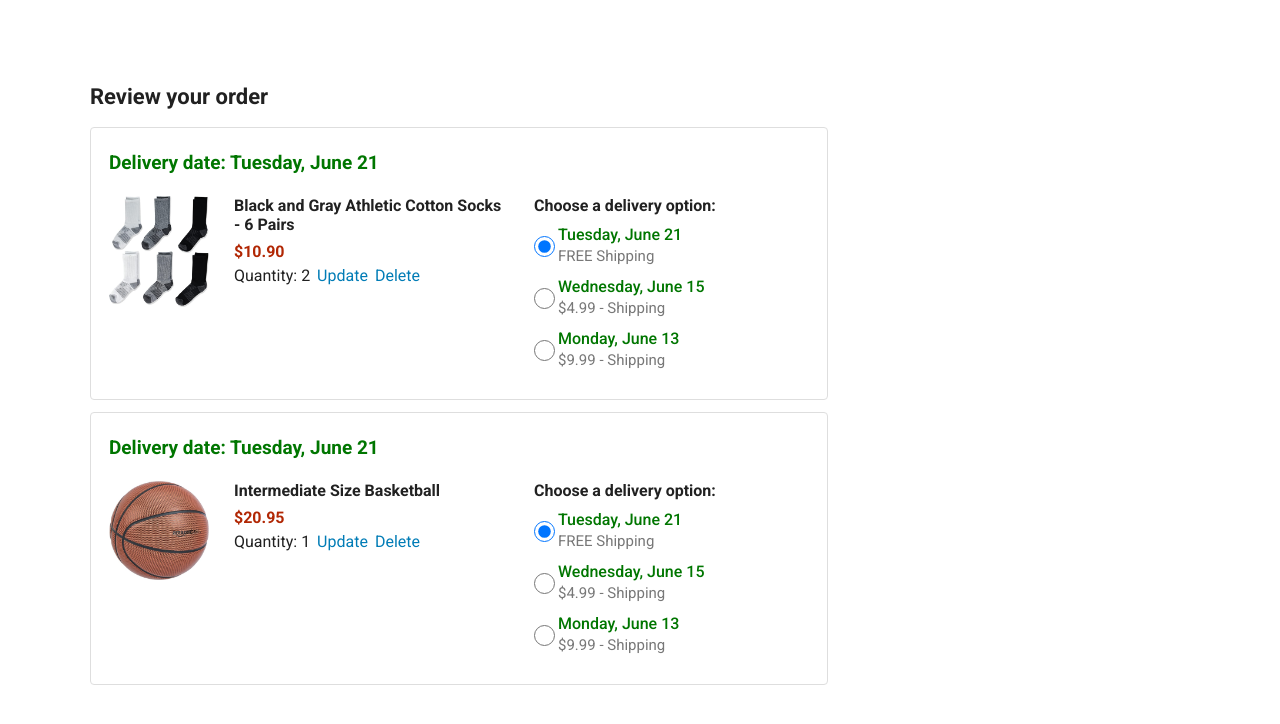
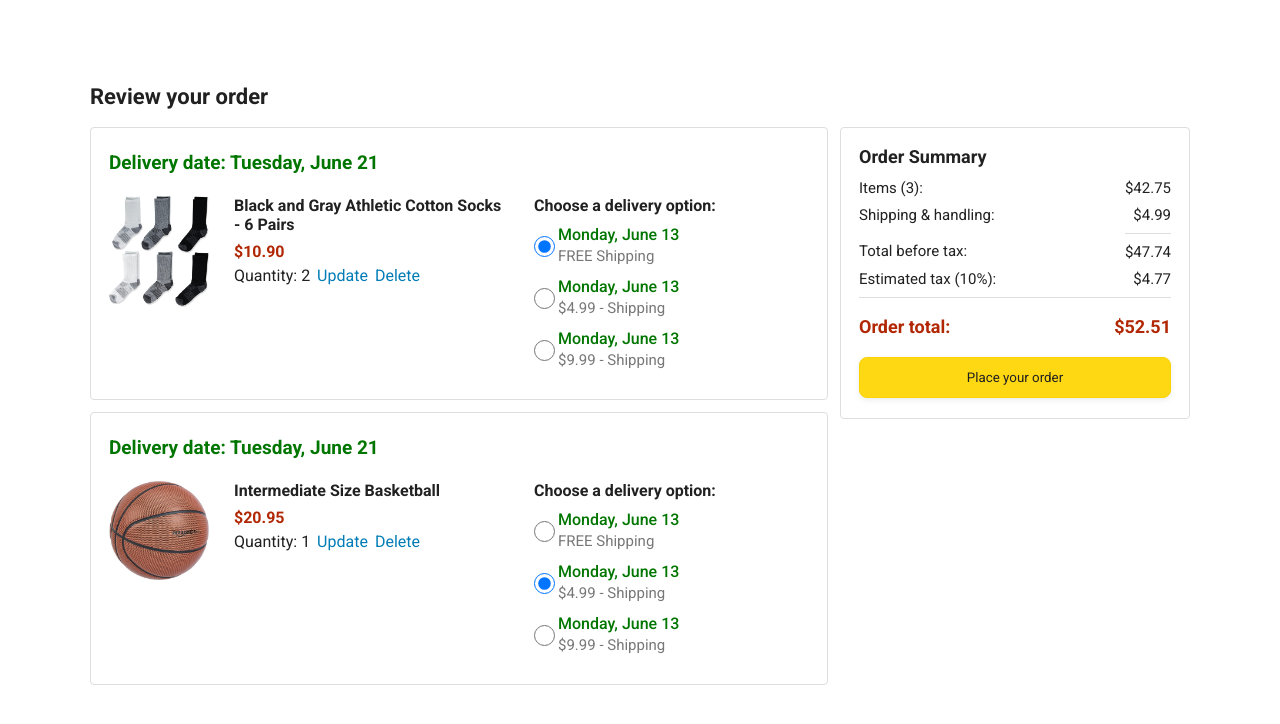
Before and after one commit to chrisppa/elegant-essentials, a plain HTML site: page checkout.html in a window 1280 px wide. Shown: the part 56-780 px from the top of the page. Drawn offline with Linux system fonts and the light colour scheme.

Commit message:
added the delivery options

```diff
--- a/checkout.html
+++ b/checkout.html
@@ -50,7 +50,41 @@
 
       <div class="checkout-grid">
         <div class="order-summary js-order-summary">
+          </div>
+          <div class="payment-summary">
+            <div class="payment-summary-title">
+              Order Summary
+            </div>
 
+            <div class="payment-summary-row">
+              <div>Items (3):</div>
+              <div class="payment-summary-money">$42.75</div>
+            </div>
+
+            <div class="payment-summary-row">
+              <div>Shipping &amp; handling:</div>
+              <div class="payment-summary-money">$4.99</div>
+            </div>
+
+            <div class="payment-summary-row subtotal-row">
+              <div>Total before tax:</div>
+              <div class="payment-summary-money">$47.74</div>
+            </div>
+
+            <div class="payment-summary-row">
+              <div>Estimated tax (10%):</div>
+              <div class="payment-summary-money">$4.77</div>
+            </div>
+
+            <div class="payment-summary-row total-row">
+              <div>Order total:</div>
+              <div class="payment-summary-money">$52.51</div>
+            </div>
+
+            <button class="place-order-button button-primary">
+              Place your order
+            </button>
+          </div>
       </div>
     </div>
 
--- a/data/cart.js
+++ b/data/cart.js
@@ -3,10 +3,12 @@ export let cart = JSON.parse(localStorage.getItem("cart")) || [
   {
     productId: "e43638ce-6aa0-4b85-b27f-e1d07eb678c6",
     quantity: 2,
+    deliveryOptionId: '1',
   },
   {
     productId: "15b6fc6f-327a-4ec4-896f-486349e85a3d",
     quantity: 1,
+    deliveryOptionId: '2',
   },
 ];
 
@@ -36,6 +38,7 @@ export function addToCart(productId) {
     cart.push({
       productId,
       quantity: qtySelected,
+      deliveryOptionId: '1',
     });
   }
 
@@ -65,3 +68,20 @@ export function calculateCartQuantity() {
 
   return totalCartQuantity;
 }
+
+// function to update the cart quantity using the update link
+export function updateCart(productId, newQuantity) {
+  let matchingItem;
+
+  cart.forEach((cartItem) => {
+    if (cartItem.productId === productId) {
+      matchingItem = cartItem;
+    }
+  });
+
+  if  (matchingItem) {
+    matchingItem.quantity = newQuantity;
+  }
+
+  saveToStorage();
+}
--- /dev/null
+++ b/data/delivery_options.js
@@ -0,0 +1,17 @@
+ export const deliveryOptions = [
+  {
+    id: '1',
+    deliveryDays: 7,
+    priceCents: 0,
+  },
+  {
+    id: '2',
+    deliveryDays: 3,
+    priceCents: 499,
+  },
+  {
+    id: '3',
+    deliveryDays: 1,
+    priceCents: 999,
+  },
+]
--- a/scripts/checkout.js
+++ b/scripts/checkout.js
@@ -1,6 +1,12 @@
-import { cart, removeFromCart, calculateCartQuantity } from "../data/cart.js";
+import {
+  cart,
+  removeFromCart,
+  calculateCartQuantity,
+  updateCart,
+} from "../data/cart.js";
 import { products } from "../data/products.js";
 import { formatCurrency } from "./utils/money.js";
+import { deliveryOptions } from "../data/delivery_options.js";
 
 updateCartQuantity();
 let cartSummaryHTML = "";
@@ -33,12 +39,22 @@ cart.forEach((cartItem) => {
             matchingItem.priceCents
           )}</div>
           <div class="product-quantity">
-            <span> Quantity: <span class="quantity-label">${
+            <span class = "qty-text"> Quantity: <span class="quantity-label">${
               cartItem.quantity
             }</span> </span>
-            <span class="update-quantity-link link-primary">
+            <span class="update-quantity-link link-primary js-update-quantity-link" data-product-id="${
+              matchingItem.id
+            }">
               Update
             </span>
+
+            <!-- code for the update input -->
+            <input type='number' class="quantity-input js-quantity-input-${
+              matchingItem.id
+            }">
+            <span class="save-quantity-link link-primary js-save-quantity-link" data-product-id="${
+              matchingItem.id
+            }">Save</span>
             <span class="delete-quantity-link link-primary js-delete-quantity-link" data-product-id="${
               matchingItem.id
             }">
@@ -51,45 +67,42 @@ cart.forEach((cartItem) => {
           <div class="delivery-options-title">
             Choose a delivery option:
           </div>
+          ${deliveryOptionsHtml(matchingItem, cartItem)}
+        </div>
+      </div>
+    </div>
+  `;
+});
+
+// the delivery options
+function deliveryOptionsHtml(matchingItem, cartItem) {
+  let html = "";
+
+  deliveryOptions.forEach((deliveryOption) => {
+    let priceString =
+      deliveryOption.priceCents === 0
+        ? "FREE "
+        : `$${formatCurrency(deliveryOption.priceCents)} - `;
+
+    const isChecked = (deliveryOption.id === cartItem.deliveryOptionId);
+    html += `
       <div class="delivery-option">
         <input
-              type="radio"
-              checked
-              class="delivery-option-input"
-              name="delivery-option-${matchingItem.id}"
-            />
-            <div>
-              <div class="delivery-option-date">Tuesday, June 21</div>
-              <div class="delivery-option-price">FREE Shipping</div>
-            </div>
-          </div>
-          <div class="delivery-option">
-            <input
-              type="radio"
-              class="delivery-option-input"
-              name="delivery-option-${matchingItem.id}"
-            />
-            <div>
-              <div class="delivery-option-date">Wednesday, June 15</div>
-              <div class="delivery-option-price">$4.99 - Shipping</div>
-            </div>
-          </div>
-          <div class="delivery-option">
-            <input
-              type="radio"
+          type="radio" ${isChecked? 'checked': ''}
           class="delivery-option-input"
           name="delivery-option-${matchingItem.id}"
         />
         <div>
           <div class="delivery-option-date">Monday, June 13</div>
-              <div class="delivery-option-price">$9.99 - Shipping</div>
+          <div class="delivery-option-price">${priceString}Shipping</div>
         </div>
       </div>
-        </div>
-      </div>
-    </div>
+
     `;
   });
+
+  return html;
+}
 
 // displaying the order summary on the page
 document.querySelector(".js-order-summary").innerHTML = cartSummaryHTML;
@@ -117,3 +130,32 @@ function updateCartQuantity() {
   document.querySelector(".js-checkout-total-cart-quantity").innerHTML =
     totalCartQuantity;
 }
+
+// updating an order
+document.querySelectorAll(".js-update-quantity-link").forEach((link) => {
+  link.addEventListener("click", () => {
+    const { productId } = link.dataset;
+
+    const container = document.querySelector(
+      `.js-cart-item-container-${productId}`
+    );
+
+    container.classList.add("is-editing-quantity");
+  });
+});
+
+document.querySelectorAll(".js-save-quantity-link").forEach((link) => {
+  link.addEventListener("click", () => {
+    const { productId } = link.dataset;
+    const newQuantity = Number(
+      document.querySelector(`.js-quantity-input-${productId}`).value
+    );
+
+    updateCart(productId, newQuantity);
+
+    const container = document.querySelector(
+      `.js-cart-item-container-${productId}`
+    );
+    container.classList.remove("is-editing-quantity");
+  });
+});
--- a/styles/pages/checkout/checkout.css
+++ b/styles/pages/checkout/checkout.css
@@ -209,3 +209,18 @@
   margin-top: 11px;
   margin-bottom: 15px;
 }
+
+
+/* the update link styles for the checkout page */
+.quantity-input, .save-quantity-link {
+  width: 30px;
+  display: none;
+}
+
+.is-editing-quantity .quantity-input, .is-editing-quantity .save-quantity-link{
+  display: initial;
+}
+
+.is-editing-quantity .update-quantity-link, .is-editing-quantity .qty-text{
+  display: none;
+}
```
Lines whose indentation alone changed are shown as unchanged.
